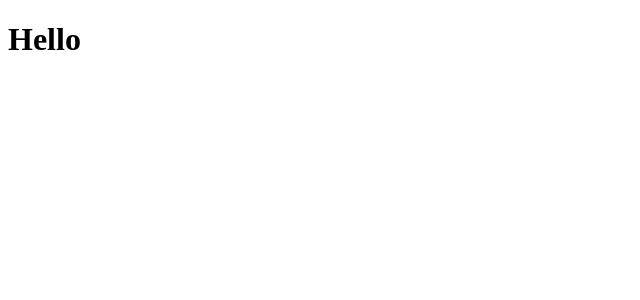
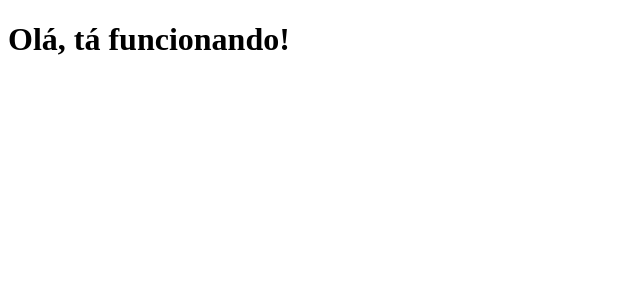
Before and after one commit to ClebyFrancisco/JornadaBrasil, a React (Create React App) app: page / in a window 1280 px wide. Shown: the top 300 px of the page, without its empty margins (0-640 px from the left). Built offline with nearby package versions, Linux system fonts and the light colour scheme.

Commit message:
configurações typeScript e deploy github.io

```diff
--- a/src/components/App.js
+++ b/src/components/App.tsx
@@ -3,7 +3,7 @@ import React from "react";
 function App() {
   return (
     <>
-    <h1> Hello</h1>
+    <h1> Olá, tá funcionando!</h1>
 
     </>
   );
--- /dev/null
+++ b/src/react-app-env.d.ts
@@ -0,0 +1 @@
+/// <reference types="react-scripts" />
```
Also changed, not shown: package.json (+10 -0 lines), src/components/Header.tsx (added, +11 -0 lines), tsconfig.json (added, +26 -0 lines), src/index.tsx (renamed from src/index.js), 2 other files (tests, documents, lock files or other folders).
